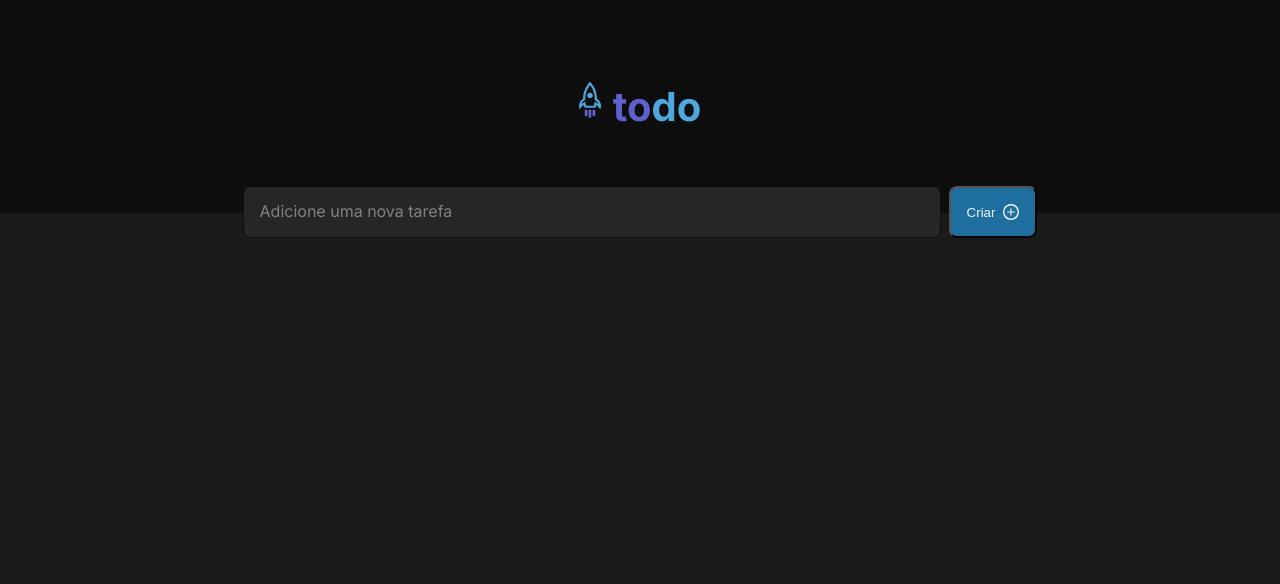
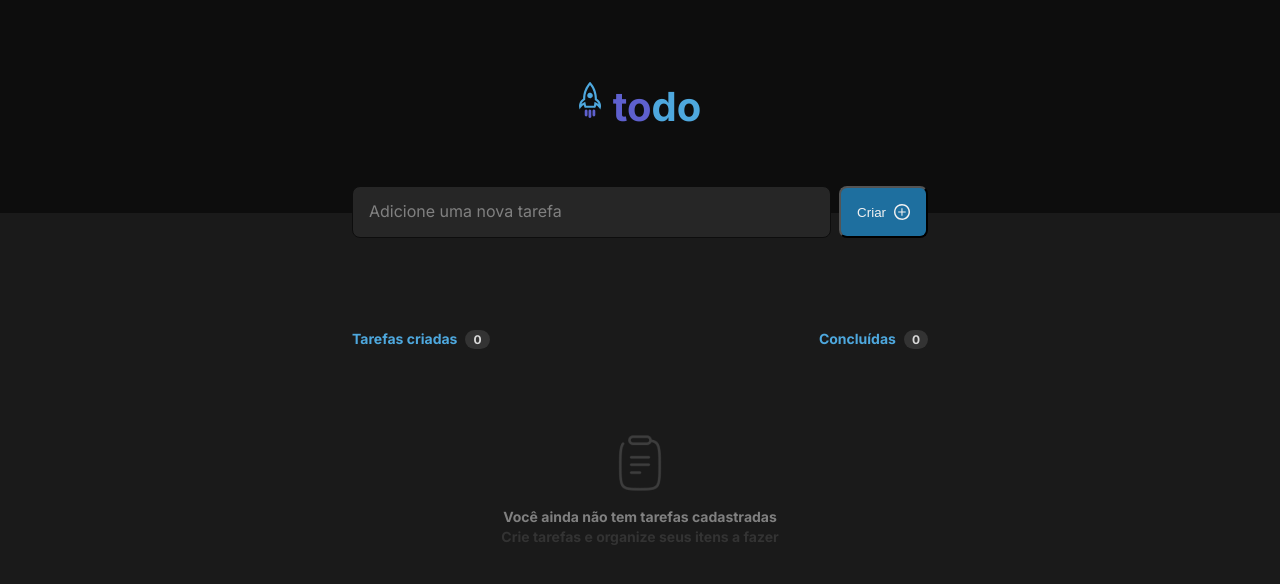
Before and after one commit to Marcelovqvd/2023-Desafio-Iginte-React-01, a React (Vite) app: page / in a window 1280 px wide. Shown: the top 584 px of the page. Built offline with nearby package versions, Linux system fonts and the light colour scheme.

Commit message:
feat: main section empty

```diff
--- a/src/components/Main.module.css
+++ b/src/components/Main.module.css
@@ -1,14 +1,7 @@
-.wrapper {
+.mainHeader {
     display: flex;
-    flex-direction: column;
-    align-items: center;
+    margin-top: -27px;
     padding: 0 22rem;
-}
-
-.mainHeader {
-    display: grid;
-    grid-template-columns: 1fr 1fr;
-    margin-top: -27px;
 }
 
 .mainHeader input {
@@ -31,7 +24,6 @@
     line-height: 140%;
 }
 
-
 .mainHeader button {
     display: flex;
     padding: 1rem;
@@ -43,3 +35,66 @@
     color: var(--gray-100);
     cursor: pointer;
 }
+
+.mainSection {
+    margin-top: 92px;
+    display: flex;
+    flex-direction: column;
+    padding: 0 22rem;
+}
+
+.mainSection header {
+    display: flex;
+    justify-content: space-between;
+    align-items: flex-end;
+    align-self: stretch;
+    color: var(--blue, #4EA8DE);
+    font-size: 14px;
+    font-family: Inter;
+    font-weight: 700;
+}
+
+.mainSection header p span {
+    padding: 2px 8px;
+    border-radius: 999px;
+    background: var(--gray-400, #333);
+    margin-left: 0.5rem;
+    color: var(--gray-200, #D9D9D9);
+    font-size: 12px;
+    font-family: Inter;
+    font-weight: 700;
+}
+
+.mainSection article {
+    display: flex;
+    flex-direction: column;
+    align-items: center;
+    margin-top: 24px;
+    padding: 64px 24px;
+}
+
+.mainSection article img {
+    height: 56px;
+    width: 56px;
+}
+
+.mainSectionTexts {
+    display: flex;
+    flex-direction: column;
+    align-self: stretch;
+    text-align: center;
+    font-size: 16px;
+    font-family: Inter;
+    font-weight: 700;
+    line-height: 140%;
+    margin-top: 16px;
+}
+
+.mainSectionTexts p:first-child {
+    color: var(--gray-300, #808080);
+}
+
+.mainSectionTexts {
+    color: var(--gray-400, #333333);
+    font-size: 14px;
+}
--- a/src/components/Main.tsx
+++ b/src/components/Main.tsx
@@ -1,6 +1,6 @@
 import styles from './Main.module.css'
-
 import plus from '../assets/plus.svg'
+import clipboard from '../assets/clipboard.png'
 
 export function Main() {
     return (
@@ -9,10 +9,19 @@ export function Main() {
                 <input type="text" placeholder='Adicione uma nova tarefa'/>
                 <button>Criar<img src={plus}/></button>
             </header>
-            {/* <section className={styles.mainSection}>
-                <strong>Tarefas criadas <span>0</span></strong>
-                <strong>Concluídas <span>0</span></strong>
-            </section> */}
+            <section className={styles.mainSection}>
+                <header>
+                    <p>Tarefas criadas<span>0</span></p>
+                    <p>Concluídas<span>0</span></p>
+                </header>
+                <article>
+                    <img src={clipboard} alt="empty" />
+                    <div className={styles.mainSectionTexts}>
+                        <p>Você ainda não tem tarefas cadastradas</p>
+                        <p>Crie tarefas e organize seus itens a fazer</p>
+                    </div>
+                </article>
+            </section>
         </div>
     )
 }
```
Also changed, not shown: src/assets/clipboard.png (added).
